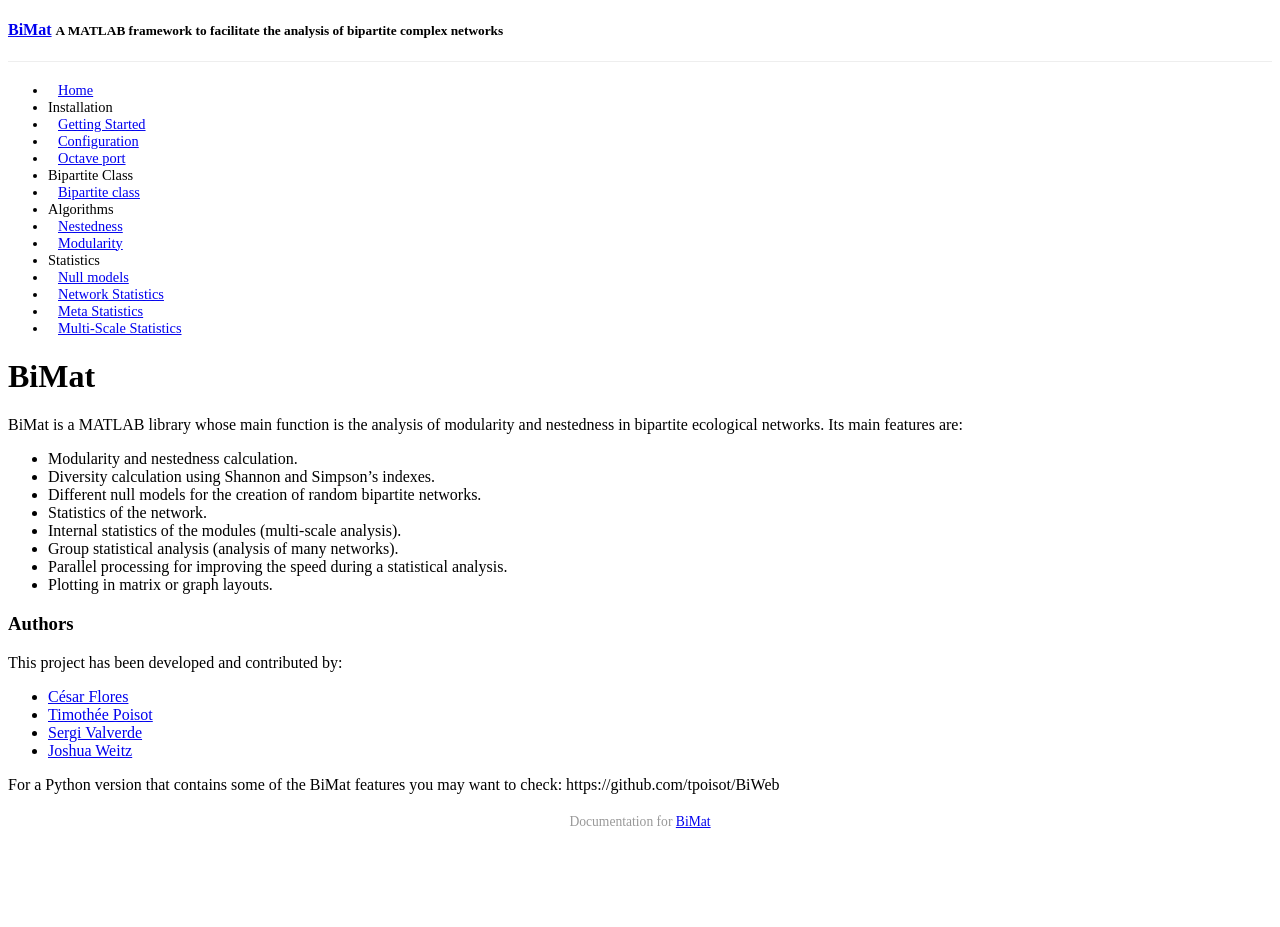
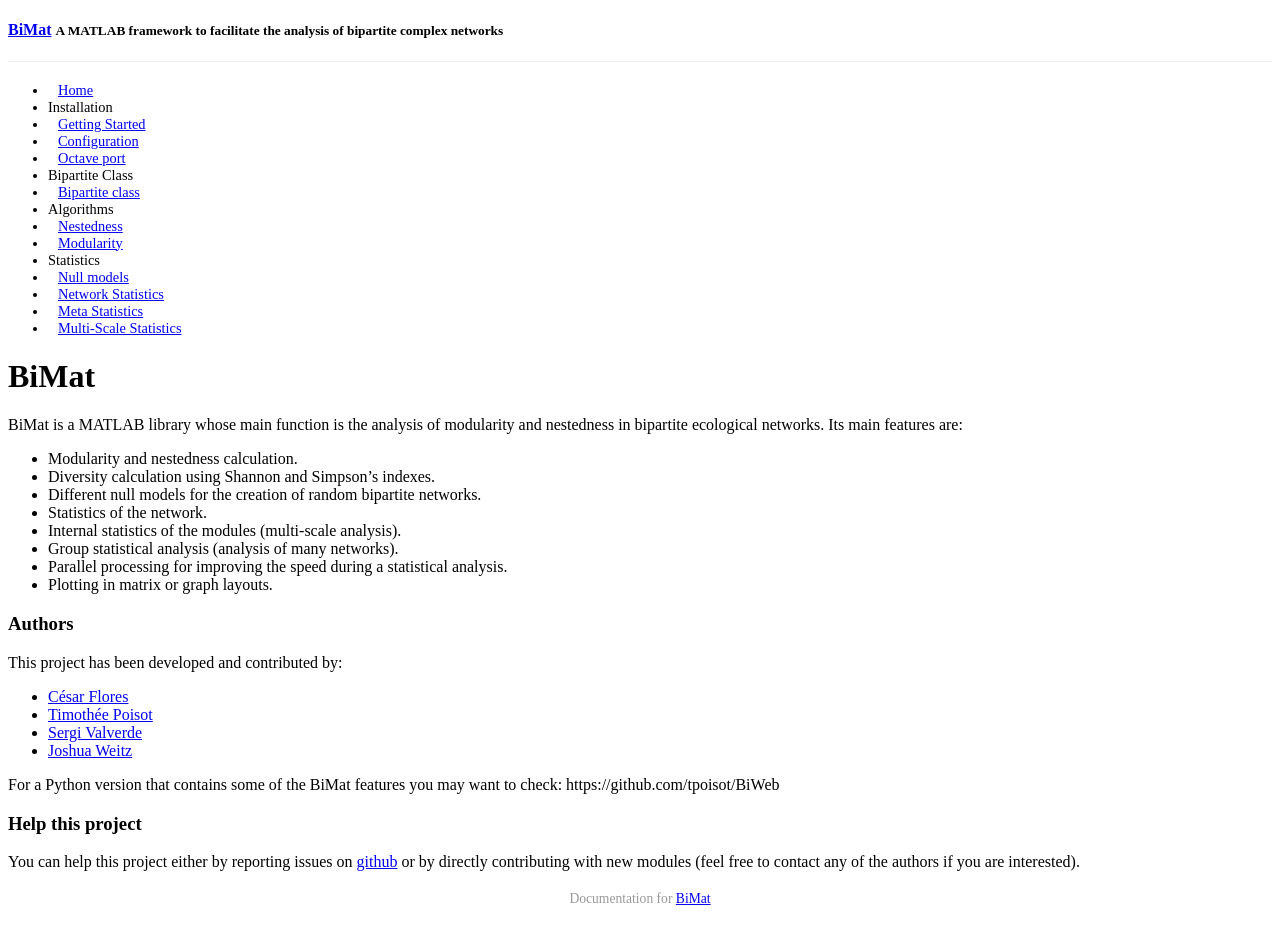
Before and after one commit to bimat/bimat.github.io, a Jekyll site: the page built from index.md, in a window 1280 px wide. Built offline with Jekyll 4.4.1, drawn with Linux system fonts in a browser that asks for light colours; Markdown is read by kramdown in place of the engine named in the settings; a style sheet for code colours, icons or effects is not loaded; before the commit the page ends 900 px from its top, so only the background shows below that.

Commit message:
updating website

```diff
--- a/index.md
+++ b/index.md
@@ -29,3 +29,9 @@
 
 For a Python version that contains
 some of the BiMat features you may want to check: https://github.com/tpoisot/BiWeb
+
+
+### Help this project
+
+You can help this project either by reporting issues on [github](https://github.com/cesar7f/BiMat/issues) or by directly
+contributing with new modules (feel free to contact any of the authors if you are interested).
```
Also changed, not shown: _posts/25-02-17-octave_version.md (+1 -1 lines), 1 other file.
